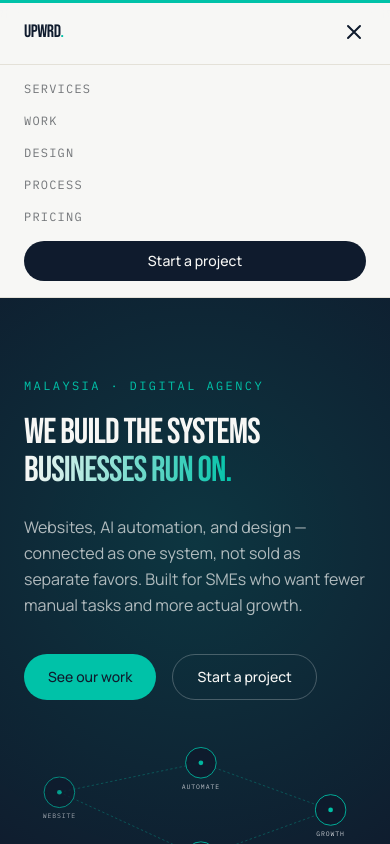
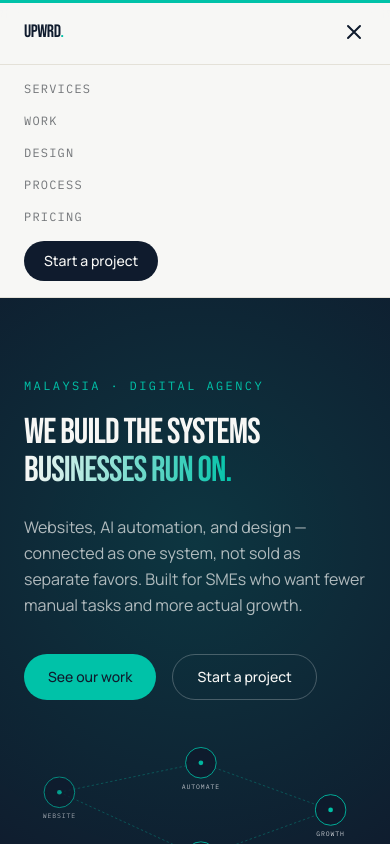
Before and after one commit to upwrdstudio-dev/upwrd, a React (Vite) app: page / in a window 390 px wide. Both pictures are taken after a click on the button "Toggle menu". Shown: the top 844 px of the page. Built offline with nearby package versions, Linux system fonts and the light colour scheme; the HTML template or start-up script is replaced by a standard one.

Commit message:
fix nav for android

```diff
--- a/package.json
+++ b/package.json
@@ -21,6 +21,6 @@
     "postcss": "^8.4.38",
     "tailwindcss": "^3.4.4",
     "typescript": "^5.5.2",
-    "vite": "^5.3.1"
+    "vite": "^5.4.21"
   }
 }
--- a/src/components/Nav.tsx
+++ b/src/components/Nav.tsx
@@ -24,10 +24,28 @@ function NavLink({ href, label }: { href: string; label: string }) {
 export default function Nav() {
   const [open, setOpen] = useState(false)
 
+  const handleMobileNavClick = (href: string) => {
+    setOpen(false)
+
+    setTimeout(() => {
+      const section = document.querySelector(href)
+
+      if (section) {
+        section.scrollIntoView({
+          behavior: 'smooth',
+          block: 'start',
+        })
+      }
+    }, 50)
+  }
+
   return (
     <header className="sticky top-0 z-50 bg-cream/90 backdrop-blur border-b border-line">
       <div className="max-w-6xl mx-auto px-6 h-16 flex items-center justify-between">
-        <a href="#top" className="font-display font-700 text-lg tracking-tight text-navy">
+        <a
+          href="#top"
+          className="font-display font-700 text-lg tracking-tight text-navy"
+        >
           UPWRD<span className="text-teal">.</span>
         </a>
 
@@ -76,32 +94,38 @@ export default function Nav() {
       <AnimatePresence>
         {open && (
           <motion.div
-            initial={{ height: 0, opacity: 0 }}
-            animate={{ height: 'auto', opacity: 1 }}
-            exit={{ height: 0, opacity: 0 }}
-            transition={{ duration: 0.3, ease: [0.21, 0.47, 0.32, 0.98] as const }}
+            initial={{ opacity: 0 }}
+            animate={{ opacity: 1 }}
+            exit={{ opacity: 0 }}
+            transition={{ duration: 0.2 }}
             className="md:hidden border-t border-line bg-cream overflow-hidden"
           >
-            <div className="px-6 py-4 flex flex-col gap-4">
+            <div className="px-6 py-4 flex flex-col items-start gap-4">
               {links.map((l, i) => (
                 <motion.a
                   key={l.href}
                   href={l.href}
-                  onClick={() => {
-                    setTimeout(() => setOpen(false), 100)
+                  onClick={(e) => {
+                    e.preventDefault()
+                    handleMobileNavClick(l.href)
                   }}
                   initial={{ opacity: 0, x: -10 }}
                   animate={{ opacity: 1, x: 0 }}
-                  transition={{ delay: i * 0.05, duration: 0.3 }}
+                  transition={{
+                    delay: i * 0.05,
+                    duration: 0.3,
+                  }}
                   className="self-start font-mono text-xs uppercase tracking-widest text-ink/70"
                 >
                   {l.label}
                 </motion.a>
               ))}
+
               <a
                 href="#contact"
-                onClick={() => {
-                  setTimeout(() => setOpen(false), 100)
+                onClick={(e) => {
+                  e.preventDefault()
+                  handleMobileNavClick('#contact')
                 }}
                 className="inline-flex items-center justify-center bg-navy text-cream text-sm font-medium px-5 py-2.5 rounded-full"
               >
--- a/src/index.css
+++ b/src/index.css
@@ -5,6 +5,11 @@
 html {
   scroll-behavior: smooth;
   scroll-padding-top: 5rem;
+  overflow-x: hidden;
+}
+
+body {
+  overflow-x: hidden;
 }
 
 section[id] {
--- /dev/null
+++ b/src/vite-env.d.ts
@@ -0,0 +1 @@
+/// <reference types="vite/client" />
```
Also changed, not shown: 2 other files (tests, documents, lock files or other folders).
